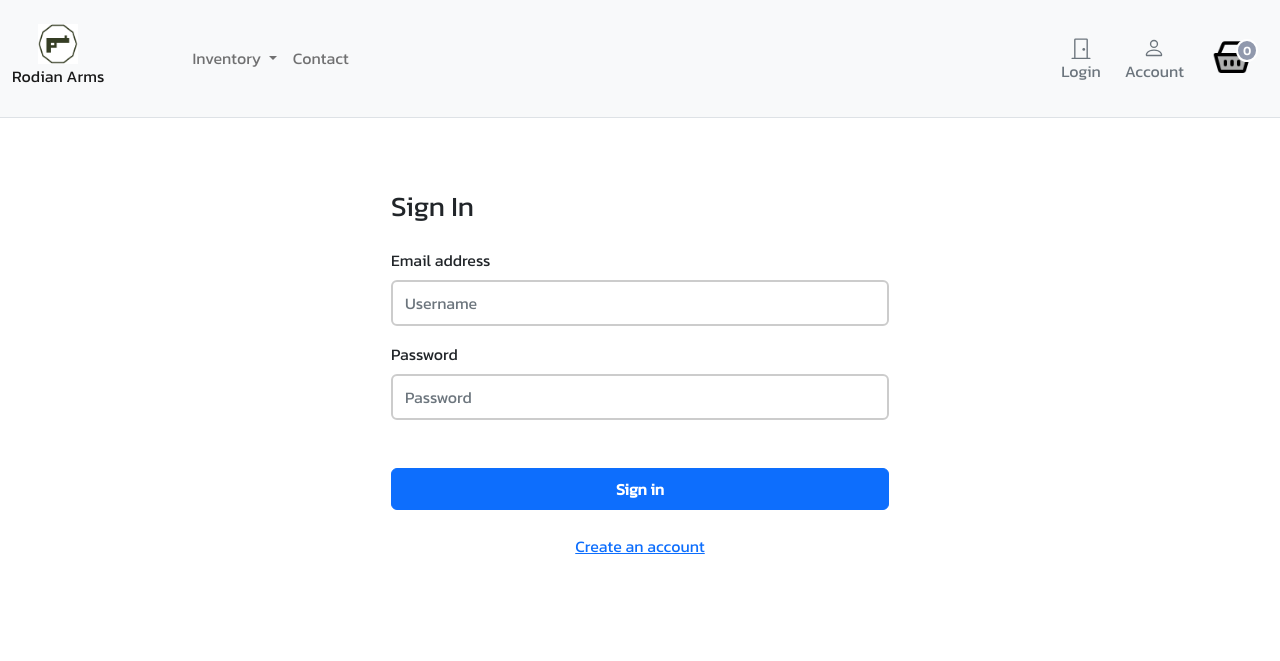
After one commit to LisaS7/Django-Shop, a Django app: page /account/login/ in a window 1280 px wide. The commit adds this page. Shown: the top 661 px of the page. Run offline with Django 4.2, Linux system fonts and the light colour scheme; data that the repository does not hold is empty; parts of the project's set-up code (start-up, migrations or seed data) failed here and were passed over.

Commit message:
Login and logout functionality.

```diff
--- a/account/forms.py
+++ b/account/forms.py
@@ -1,6 +1,22 @@
 from django import forms
+from django.contrib.auth.forms import (AuthenticationForm, PasswordResetForm,
+                                       SetPasswordForm)
 
 from .models import UserBase
+
+
+class UserLoginForm(AuthenticationForm):
+
+    username = forms.CharField(widget=forms.TextInput(
+        attrs={'class': 'form-control mb-3', 'placeholder': 'Username', 'id': 'login-username'}
+        ))
+    password = forms.CharField(widget=forms.PasswordInput(
+        attrs={
+            'class': 'form-control',
+            'placeholder': 'Password',
+            'id': 'login-pwd',
+        }
+    ))
 
 
 class RegistrationForm(forms.ModelForm):
--- a/account/urls.py
+++ b/account/urls.py
@@ -1,12 +1,17 @@
+from django.contrib.auth import views as auth_views
 from django.urls import path
 
 from . import views
+from .forms import UserLoginForm
 
 app_name = 'account'
 
 urlpatterns = [
     path('register/', views.account_register, name='register'),
     path('activate/<slug:uidb64>/<slug:token>/', views.account_activate, name='activate'),
+    path('login/', auth_views.LoginView.as_view(template_name='account/registration/login.html',
+                                                form_class=UserLoginForm), name='login'),
+    path('logout/', auth_views.LogoutView.as_view(next_page='/account/login/'), name='logout'),
 
     # Dashboard
     path('dashboard/', views.dashboard, name='dashboard'),
--- a/account/views.py
+++ b/account/views.py
@@ -7,9 +7,8 @@ from django.template.loader import render_to_string
 from django.utils.encoding import force_bytes, force_str
 from django.utils.http import urlsafe_base64_decode, urlsafe_base64_encode
 
-from account.models import UserBase
-
 from .forms import RegistrationForm
+from .models import UserBase
 from .token import account_activation_token
 
 # from orders.views import user_orders
@@ -18,6 +17,7 @@ from .token import account_activation_token
 @login_required
 def dashboard(request):
     # orders = user_orders(request)
+    # TODO: BUILD DASHBOARD PAGE
     return render(request, 'account/user/dashboard.html')  # {'section': 'profile', 'orders': orders}
 
 
--- a/static/css/form.css
+++ b/static/css/form.css
@@ -7,3 +7,7 @@
     border-color: #1497ff;
     box-shadow: none;
 }
+
+.container-fluid {
+    max-width: 100%;
+}
--- /dev/null
+++ b/templates/account/registration/login.html
@@ -0,0 +1,54 @@
+{% extends "../../store/base.html" %}
+{% load static %}
+
+{% block head %}
+    <link rel="stylesheet" type="text/css" href="{% static 'css/form.css' %}" />
+{% endblock %}
+
+{% block title %}Login{% endblock%}
+
+{% block content %}
+
+<div class="container-fluid">
+    <div class="row no-gutter">
+        <div class="col-md-12">
+            <div class="login d-flex align-items-center py-5">
+                <div class="container">
+                    <div class="row">
+                        <div class="col-12 col-lg-6  mx-auto">
+                            <form class="account-form p-4 rounded" action="{% url 'account:login' %}" method="post">
+
+                                {% csrf_token %}
+                                <h3 class="mb-4">Sign In</h3>
+
+                                {% if form.errors %}
+                                    <div class="alert alert-primary" role="alert">
+                                        Error: Username or Password not correct!
+                                    </div>
+                                {% endif %}
+
+                                <label class="form-label">{{ form.username.label}}</label>
+                                {{ form.username}}
+
+                                <label class="form-label">{{ form.password.label}}</label>
+                                {{ form.password}}
+
+                                <div class="d-grid gap-2">
+                                    <input type="hidden" name="next" value="{{ next }}">
+                                    <button class="btn btn-primary py-2 mb-4 mt-5 fw-bold" type="submit" value="Log-in">Sign in
+                                    </button>
+                                </div>
+
+                                <p class="text-center pb-3">
+                                    <a href="{% url "account:register" %}">Create an account</a>
+                                </p>
+                            </form>
+                        </div>
+                    </div>
+                </div>
+            </div>
+        </div>
+    </div>
+</div>
+
+{% endblock %}
--- a/templates/store/base.html
+++ b/templates/store/base.html
@@ -48,6 +48,46 @@
                         <button class="btn btn-outline-success" type="submit">Search</button>
                     </form> {% endcomment %}
 
+                    {% if user.is_authenticated %}
+                    <a type="button" role="button" href="{% url "account:logout" %}"
+                        class="btn btn-outline-secondary border-0 basket-btn">
+                        <div>
+                            <svg xmlns="http://www.w3.org/2000/svg" width="22" height="22" fill="currentColor"
+                                class="bi bi-door-closed" viewBox="0 0 16 16">
+                                <path
+                                    d="M3 2a1 1 0 0 1 1-1h8a1 1 0 0 1 1 1v13h1.5a.5.5 0 0 1 0 1h-13a.5.5 0 0 1 0-1H3V2zm1 13h8V2H4v13z" />
+                                <path d="M9 9a1 1 0 1 0 2 0 1 1 0 0 0-2 0z" />
+                            </svg>
+                        </div>
+                        <span class="fs15 fw500">Logout</span>
+                    </a>
+                    {% else %}
+                    <a type="button" role="button" href="{% url "account:login" %}"
+                        class="btn btn-outline-secondary border-0 basket-btn">
+                        <div>
+                            <svg xmlns="http://www.w3.org/2000/svg" width="22" height="22" fill="currentColor"
+                                class="bi bi-door-closed" viewBox="0 0 16 16">
+                                <path
+                                    d="M3 2a1 1 0 0 1 1-1h8a1 1 0 0 1 1 1v13h1.5a.5.5 0 0 1 0 1h-13a.5.5 0 0 1 0-1H3V2zm1 13h8V2H4v13z" />
+                                <path d="M9 9a1 1 0 1 0 2 0 1 1 0 0 0-2 0z" />
+                            </svg>
+                        </div>
+                        <span class="fs15 fw500">Login</span>
+                    </a>
+                    {% endif %}
+
+                    <a type="button" role="button" href="{% url "account:dashboard" %}"
+                        class="btn btn-outline-secondary border-0 basket-btn">
+                        <div>
+                            <svg xmlns="http://www.w3.org/2000/svg" width="22" height="22" fill="currentColor"
+                                class="bi bi-person" viewBox="0 0 16 16">
+                                <path
+                                    d="M8 8a3 3 0 1 0 0-6 3 3 0 0 0 0 6zm2-3a2 2 0 1 1-4 0 2 2 0 0 1 4 0zm4 8c0 1-1 1-1 1H3s-1 0-1-1 1-4 6-4 6 3 6 4zm-1-.004c-.001-.246-.154-.986-.832-1.664C11.516 10.68 10.289 10 8 10c-2.29 0-3.516.68-4.168 1.332-.678.678-.83 1.418-.832 1.664h10z" />
+                            </svg>
+                        </div>
+                        <span class="fs15 fw500">Account</span>
+                    </a>
+
                     <a class="basket-btn" href="{% url "store_basket:basket_summary" %}">
                         <img class="basket-img mx-3" src="{% static 'store/basket_icon.png' %}">
                         <p id="basket-quantity">
```
Also changed, not shown: templates/account/user/dashboard.html (+83 -1 lines), readme.md.
